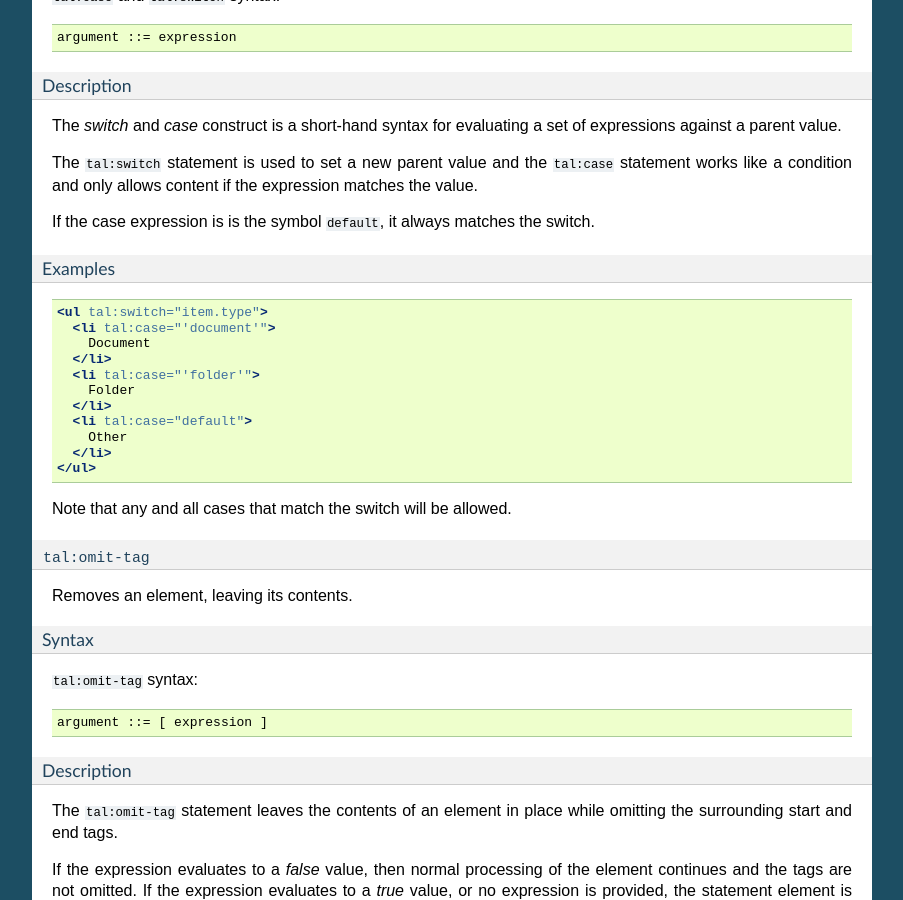
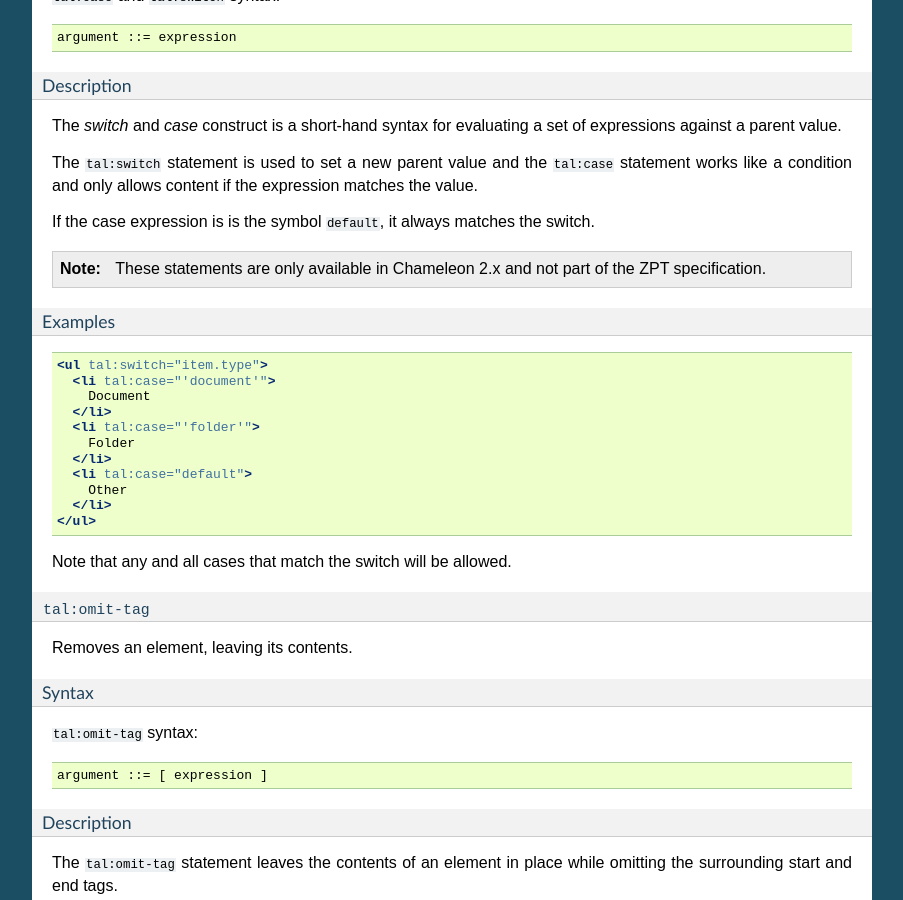
Before and after one commit to malthe/chameleon, a Sphinx documentation site: the page built from docs/reference.rst, in a window 1280 px wide and 900 px high, scrolled down 5389 px. Shown: the whole window, without its empty margins (198-1101 px from the left). Built offline with Sphinx 7.4.7, drawn with Linux system fonts in a browser that asks for light colours.

Commit message:
Make note that ``tal:switch`` and ``tal:case`` are 2.x-only (and not part of the spec).

```diff
--- a/docs/reference.rst
+++ b/docs/reference.rst
@@ -356,6 +356,9 @@ if the expression matches the value.
 
 If the case expression is is the symbol ``default``, it always matches
 the switch.
+
+.. note:: These statements are only available in Chameleon 2.x and not
+          part of the ZPT specification.
 
 Examples
 ~~~~~~~~
```
